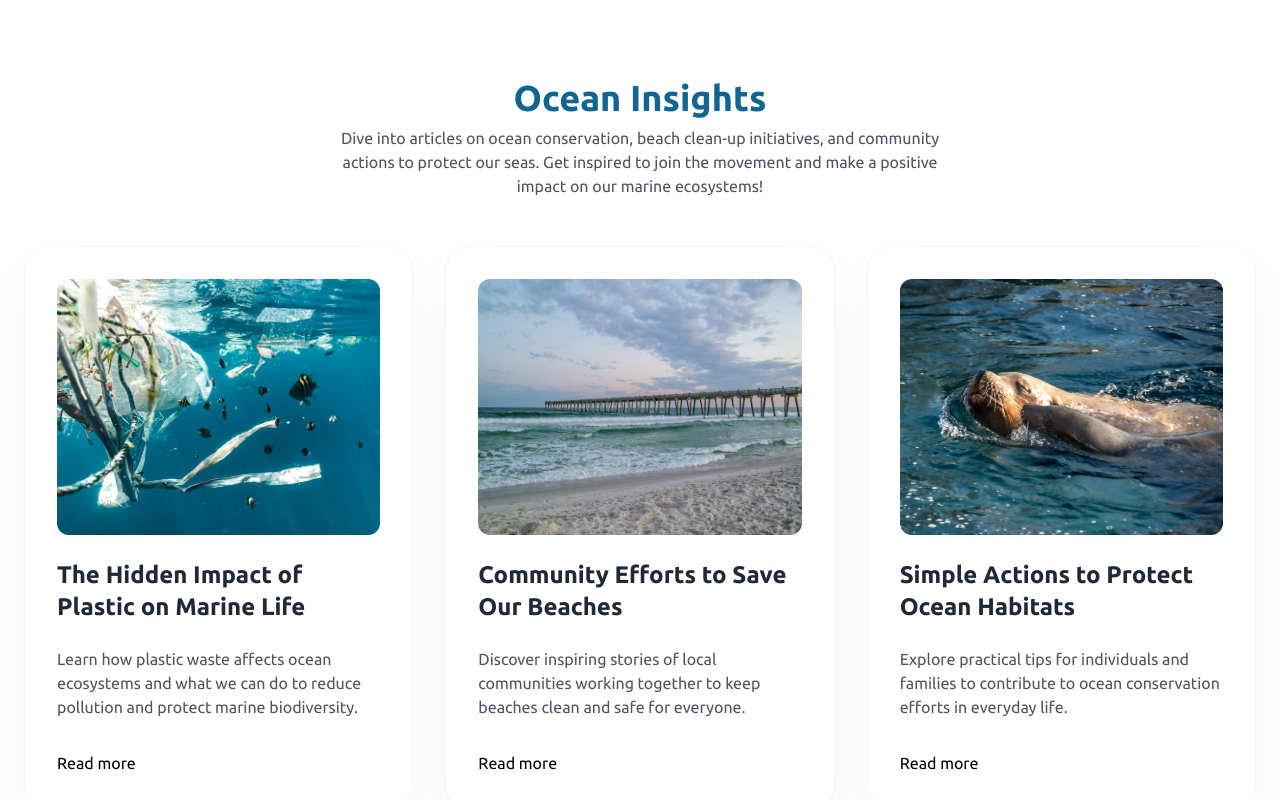
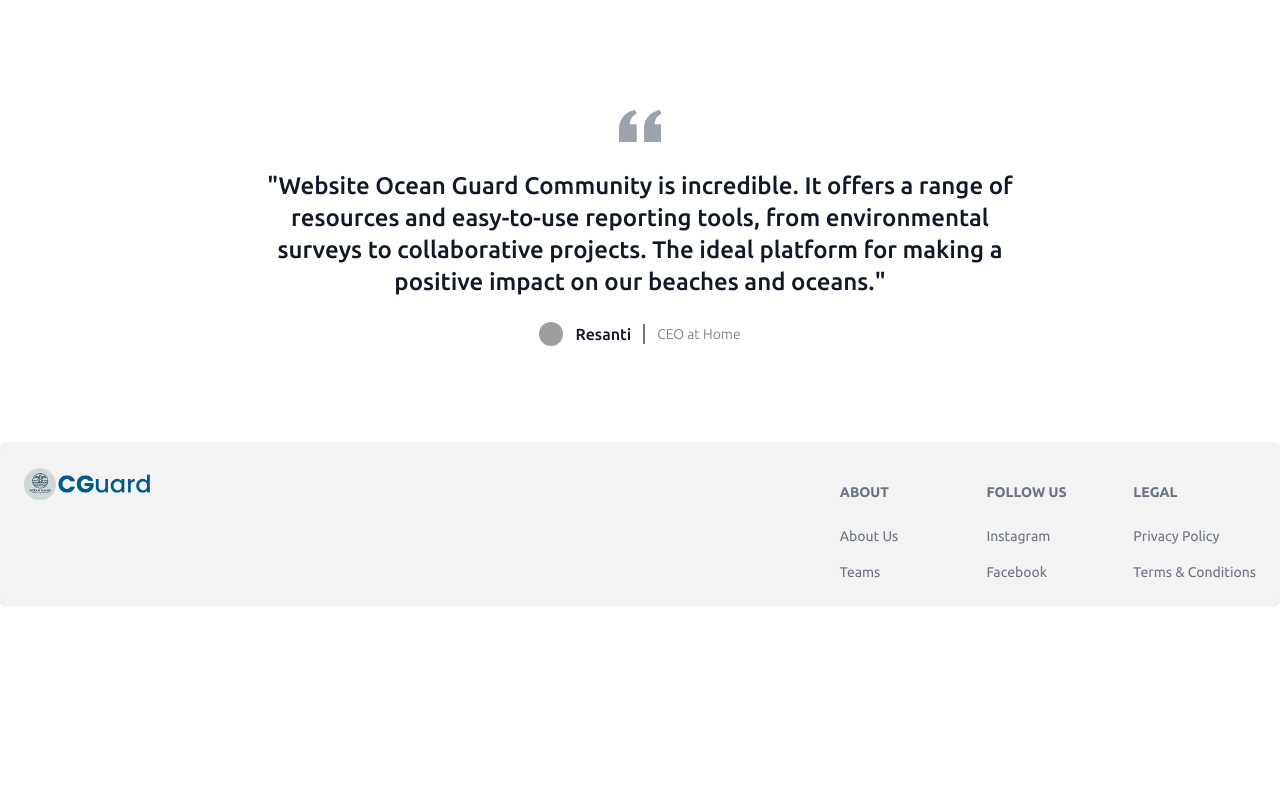
Before and after one commit to resanti2004/OceanGuard_mini-project-react_Resanti, a React (Vite) app in the folder oceanGuard/: page / in a window 1280 px wide. Shown: the part 1660-2460 px from the top of the page. After the commit the page ends 2266 px from the top, so only its background shows below. Built offline with nearby package versions, Linux system fonts and the light colour scheme; grey boxes are pictures that could not be loaded.

Commit message:
update 3

```diff
--- a/oceanGuard/src/components/Landing2.jsx
+++ b/oceanGuard/src/components/Landing2.jsx
@@ -194,105 +194,6 @@ const Landing2 = () => {
             </div>
           </div>
         </div>
-      </section>
-
-      <div id="blog" className="mb-20 mt-32">
-        <div className="max-w-7xl mx-auto px-6 md:px-12 xl:px-6">
-          <div className="mb-12 space-y-2 text-center">
-            <h2 className="text-3xl font-bold text-primary md:text-4xl dark:text-white">
-              Ocean Insights
-            </h2>
-            <p className="lg:mx-auto lg:w-6/12 text-gray-600 dark:text-gray-300">
-              Dive into articles on ocean conservation, beach clean-up
-              initiatives, and community actions to protect our seas. Get
-              inspired to join the movement and make a positive impact on our
-              marine ecosystems!
-            </p>
-          </div>
-          <div className="grid gap-8 md:grid-cols-2 lg:grid-cols-3">
-            <div className="group p-6 sm:p-8 rounded-3xl bg-white border border-gray-100 dark:shadow-none dark:border-gray-700 dark:bg-gray-800 bg-opacity-50 shadow-2xl shadow-gray-600/10">
-              <div className="relative overflow-hidden rounded-xl">
-                <img
-                  src={ImgTrash}
-                  alt="art cover"
-                  loading="lazy"
-                  width="1000"
-                  height="667"
-                  className="h-64 w-full object-cover object-top transition duration-500 group-hover:scale-105"
-                />
-              </div>
-              <div className="mt-6 relative">
-                <h3 className="text-2xl font-semibold text-gray-800 dark:text-white">
-                  The Hidden Impact of Plastic on Marine Life
-                </h3>
-                <p className="mt-6 mb-8 text-gray-600 dark:text-gray-300">
-                  Learn how plastic waste affects ocean ecosystems and what we
-                  can do to reduce pollution and protect marine biodiversity.
-                </p>
-                <a className="inline-block" href="#">
-                  <span className="text-info dark:text-blue-300">
-                    Read more
-                  </span>
-                </a>
-              </div>
-            </div>
-
-            <div className="group p-6 sm:p-8 rounded-3xl bg-white border border-gray-100 dark:shadow-none dark:border-gray-700 dark:bg-gray-800 bg-opacity-50 shadow-2xl shadow-gray-600/10">
-              <div className="relative overflow-hidden rounded-xl">
-                <img
-                  src={ImgBeach}
-                  alt="art cover"
-                  loading="lazy"
-                  width="1000"
-                  height="667"
-                  className="h-64 w-full object-cover object-top transition duration-500 group-hover:scale-105"
-                />
-              </div>
-              <div className="mt-6 relative">
-                <h3 className="text-2xl font-semibold text-gray-800 dark:text-white">
-                  Community Efforts to Save Our Beaches
-                </h3>
-                <p className="mt-6 mb-8 text-gray-600 dark:text-gray-300">
-                  Discover inspiring stories of local communities working
-                  together to keep beaches clean and safe for everyone.
-                </p>
-                <a className="inline-block" href="#">
-                  <span className="text-info dark:text-blue-300">
-                    Read more
-                  </span>
-                </a>
-              </div>
-            </div>
-
-            <div className="group p-6 sm:p-8 rounded-3xl bg-white border border-gray-100 dark:shadow-none dark:border-gray-700 dark:bg-gray-800 bg-opacity-50 shadow-2xl shadow-gray-600/10">
-              <div className="relative overflow-hidden rounded-xl">
-                <img
-                  src={ImgOcean}
-                  alt="art cover"
-                  loading="lazy"
-                  width="1000"
-                  height="667"
-                  className="h-64 w-full object-cover object-top transition duration-500 group-hover:scale-105"
-                />
-              </div>
-              <div className="mt-6 relative">
-                <h3 className="text-2xl font-semibold text-gray-800 dark:text-white">
-                  Simple Actions to Protect Ocean Habitats
-                </h3>
-                <p className="mt-6 mb-8 text-gray-600 dark:text-gray-300">
-                  Explore practical tips for individuals and families to
-                  contribute to ocean conservation efforts in everyday life.
-                </p>
-                <a className="inline-block" href="#">
-                  <span className="text-info dark:text-blue-300">
-                    Read more
-                  </span>
-                </a>
-              </div>
-            </div>
-          </div>
-        </div>
-      </div>
 
         <div className=" w-full flex justify-center items-center ">
           <section>
@@ -337,6 +238,7 @@ const Landing2 = () => {
             </div>
           </section>
         </div>
+      </section>
     </>
   );
 };
```
Lines whose indentation alone changed are shown as unchanged.
